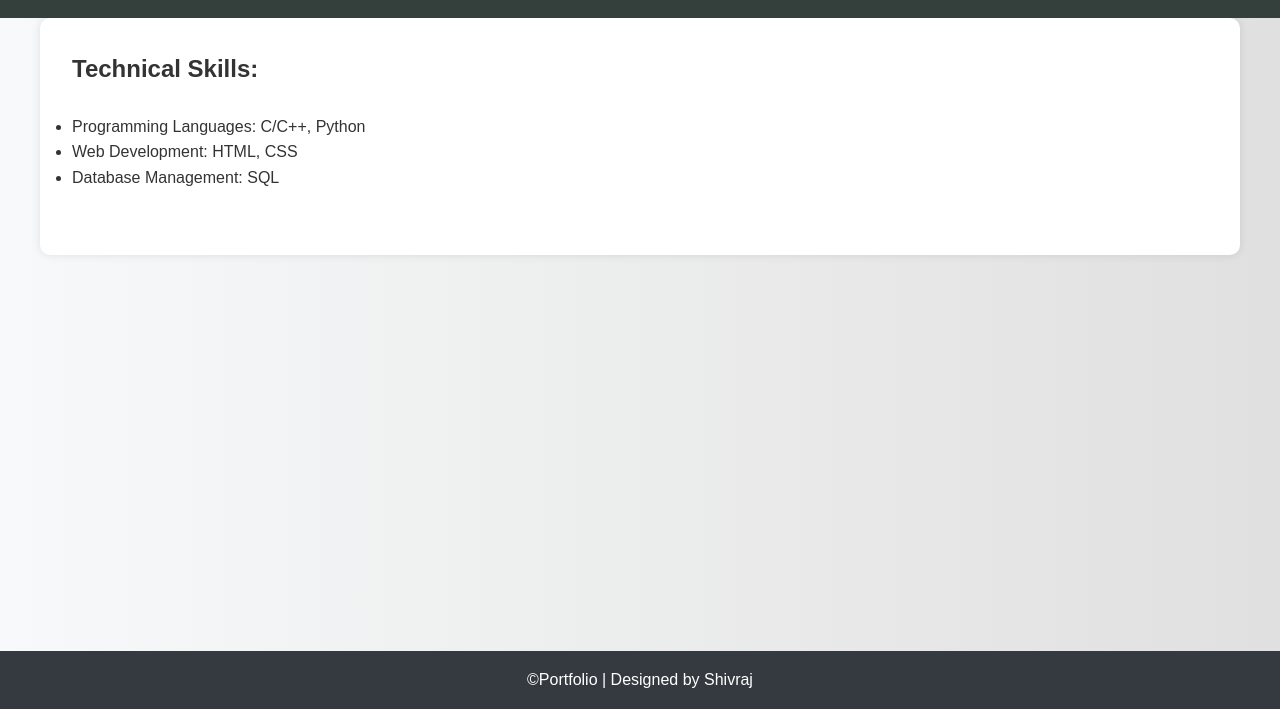
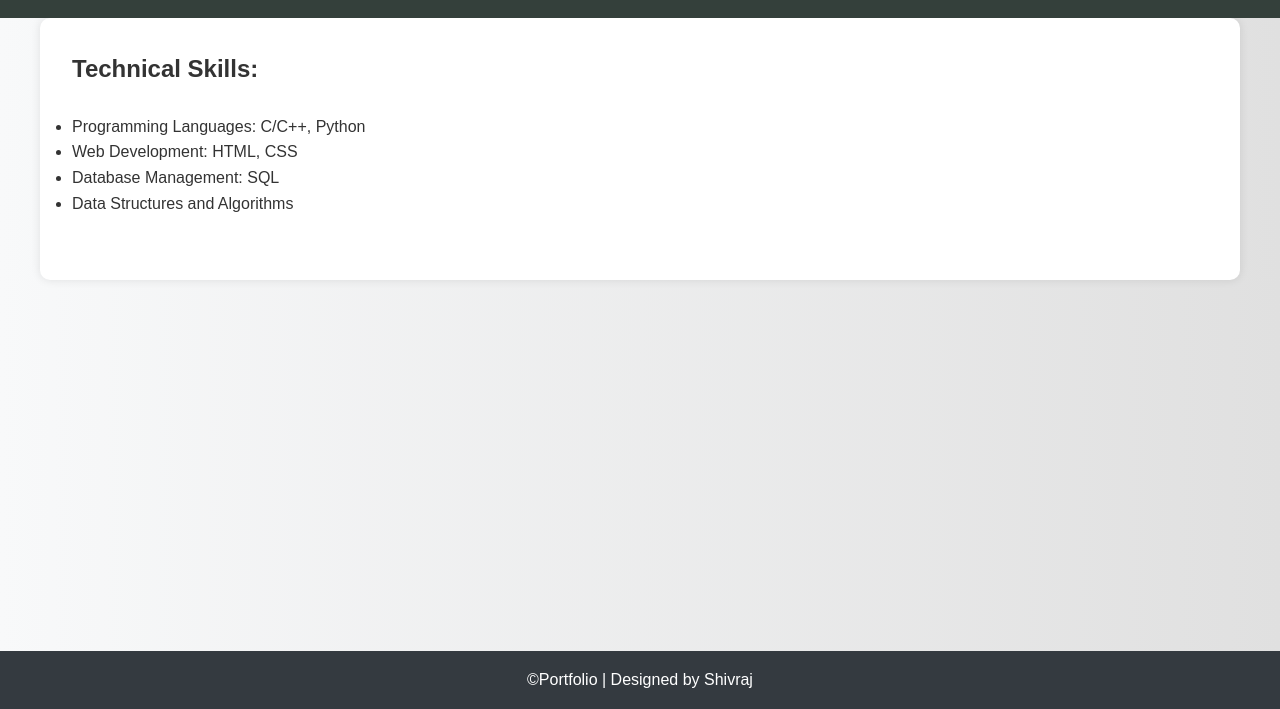
Before and after one commit to ShivrajJirli/portfolio.github.io, a plain HTML site: page skills.html in a window 1280 px wide. Shown: the part 91-800 px from the top of the page. Drawn offline with Linux system fonts and the light colour scheme.

Commit message:
Update skills.html

```diff
--- a/skills.html
+++ b/skills.html
@@ -26,6 +26,7 @@
                 <li>Programming Languages: C/C++, Python </li>
                 <li>Web Development: HTML, CSS </li>
                 <li>Database Management: SQL </li>
+                <li>Data Structures and Algorithms </li>
             </ul>
         </section>
     </main>
```
